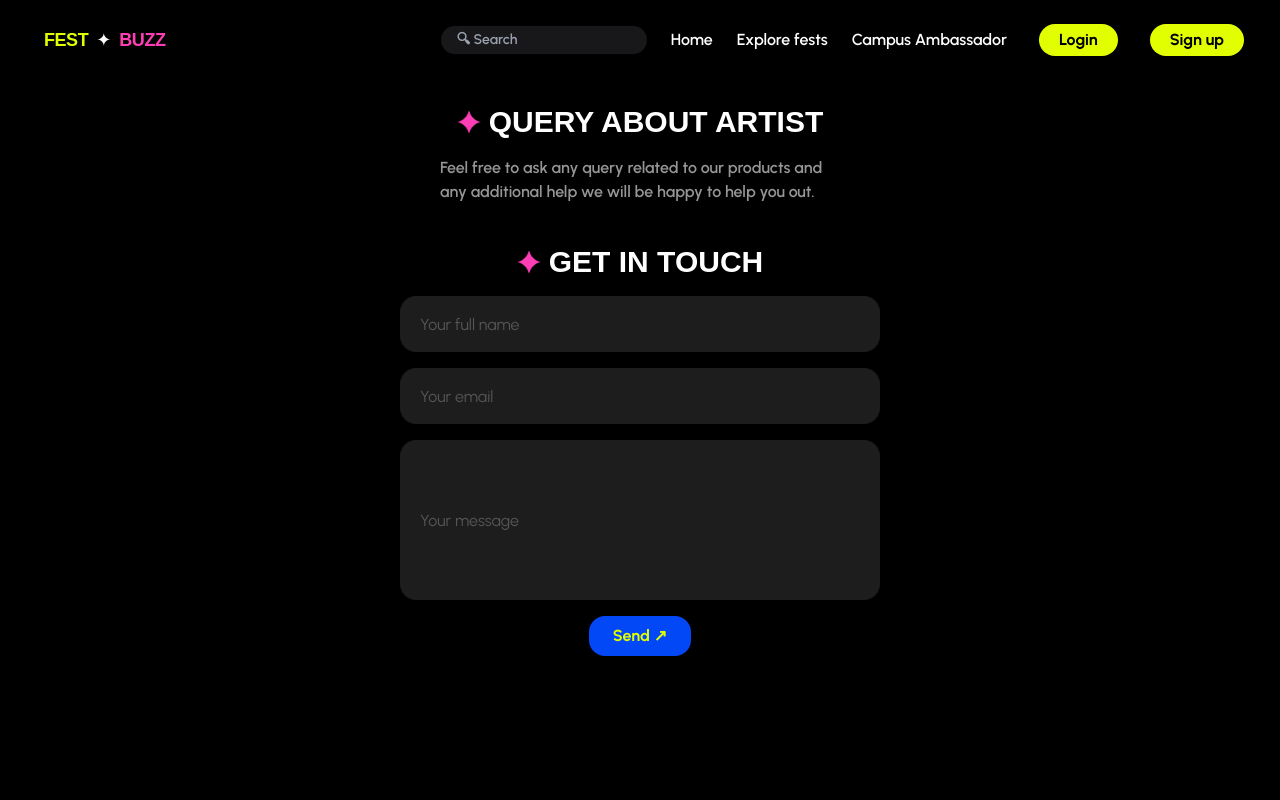
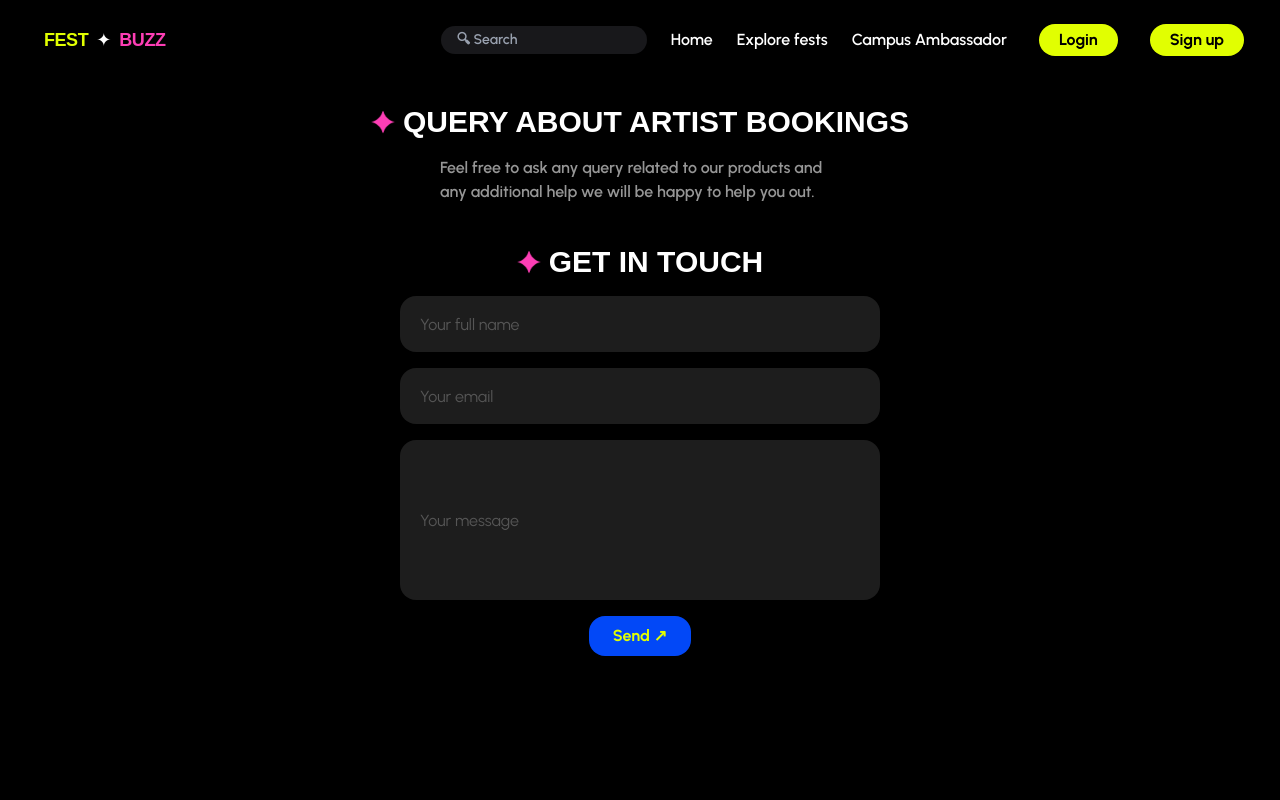
Before and after one commit to luckyIITR/festbuzz_frontend, a Next.js app: page /artist in a window 1280 px wide. Shown: the top 800 px of the page. Built offline with nearby package versions, Linux system fonts and the light colour scheme; no server answers; a web font is replaced by a local one.

Commit message:
new Changes

```diff
--- a/src/app/artist/page.tsx
+++ b/src/app/artist/page.tsx
@@ -247,7 +247,7 @@ const ContactPage: React.FC = () => {
         <div className='min-h-screen p-6'>
             <div className='flex items-center gap-2 flex-wrap justify-center  '>
                 <Image src={pinkdiamond} alt='' className='w-6 h-6' />
-                <div className='font-clash font-[600] text-3xl uppercase '>Query about Artist</div>
+                <div className='font-clash font-[600] text-3xl uppercase '>Query about Artist Bookings</div>
             </div>
             <div className='font-urbanist font-[600] text-[#969696] md:w-100 w-85  pt-4  mx-auto  '>Feel free to ask any query related to our products and any additional help we will be happy to help you out.</div>
             <div className='flex items-center gap-2 flex-wrap mt-10 justify-center'>
```
